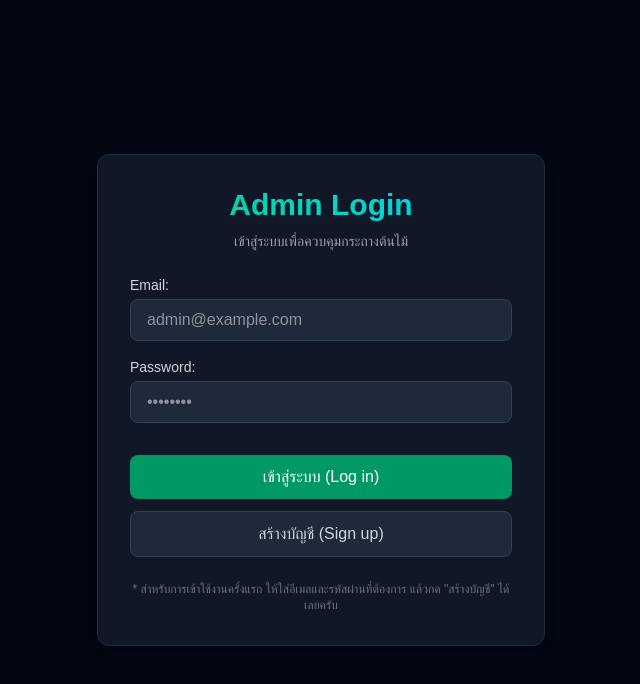
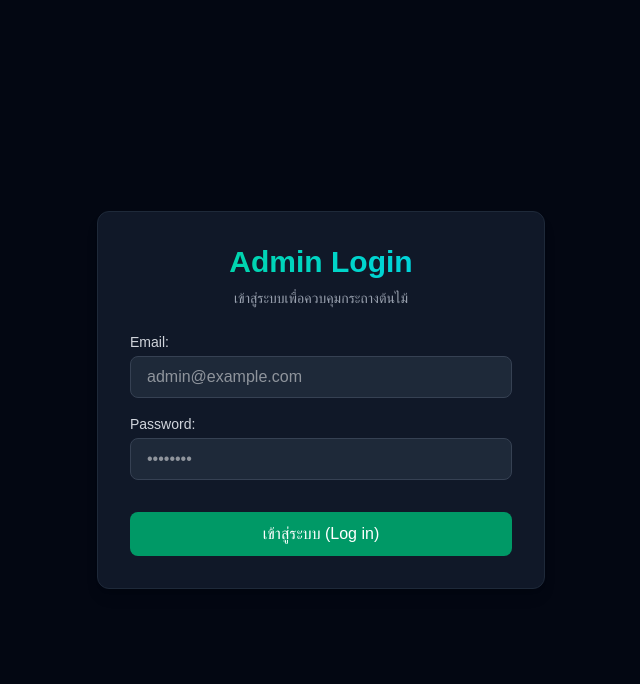
Before and after one commit to dduskxy/Project-IoT, a Next.js app in the folder web/: page /login in a window 1280 px wide. Shown: the top 684 px of the page, without its empty margins (319-959 px from the left). Built offline with nearby package versions, Linux system fonts and the light colour scheme; no server answers.

Commit message:
Remove Sign Up button from UI to prevent unauthorized accounts

```diff
--- a/web/src/app/login/page.tsx
+++ b/web/src/app/login/page.tsx
@@ -1,4 +1,4 @@
-import { login, signup } from './actions'
+import { login } from './actions'
 
 export default async function LoginPage({
   searchParams,
@@ -53,19 +53,8 @@ export default async function LoginPage({
             >
               เข้าสู่ระบบ (Log in)
             </button>
-
-            <button
-              formAction={signup}
-              className="w-full py-2.5 bg-gray-800 hover:bg-gray-700 border border-gray-700 text-gray-300 rounded-lg font-medium transition"
-            >
-              สร้างบัญชี (Sign up)
-            </button>
           </div>
         </form>
-
-        <p className="text-xs text-gray-500 text-center mt-4">
-          * สำหรับการเข้าใช้งานครั้งแรก ให้ใส่อีเมลและรหัสผ่านที่ต้องการ แล้วกด "สร้างบัญชี" ได้เลยครับ
-        </p>
       </div>
     </div>
   )
```
